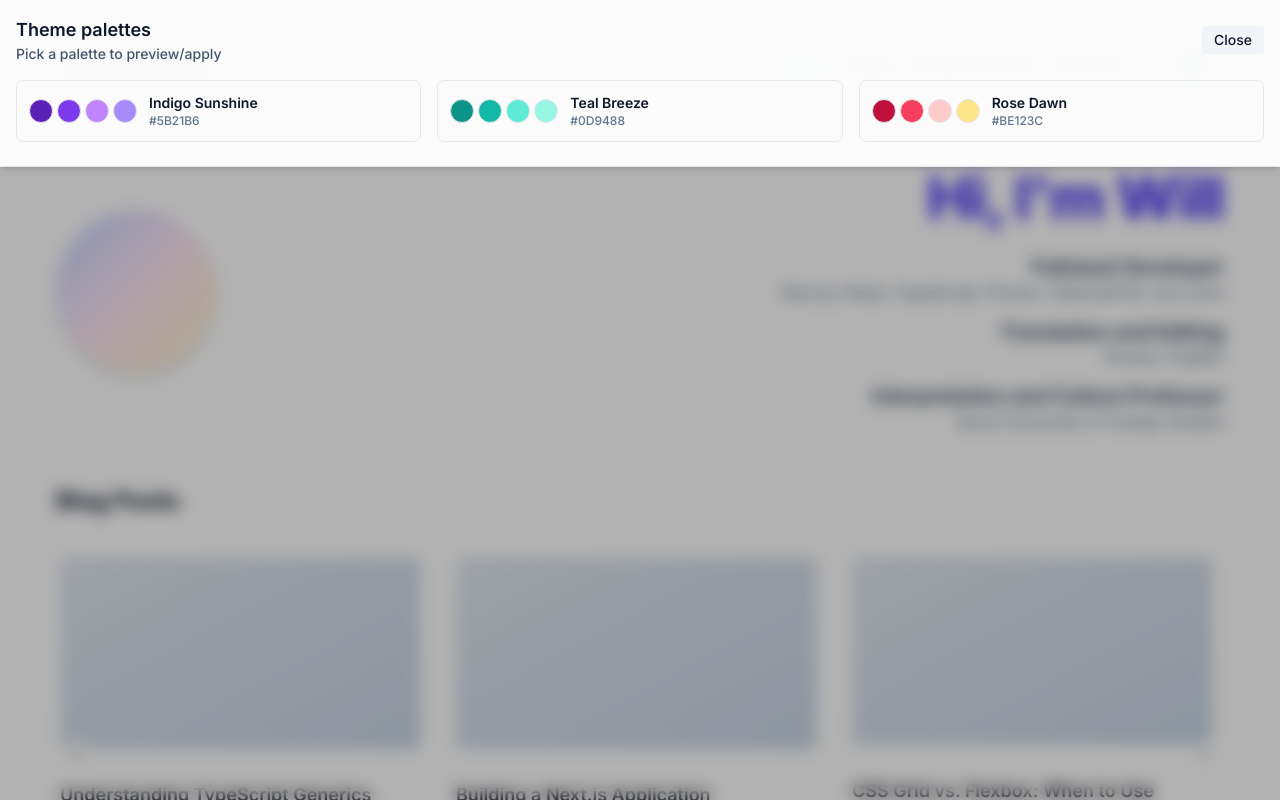
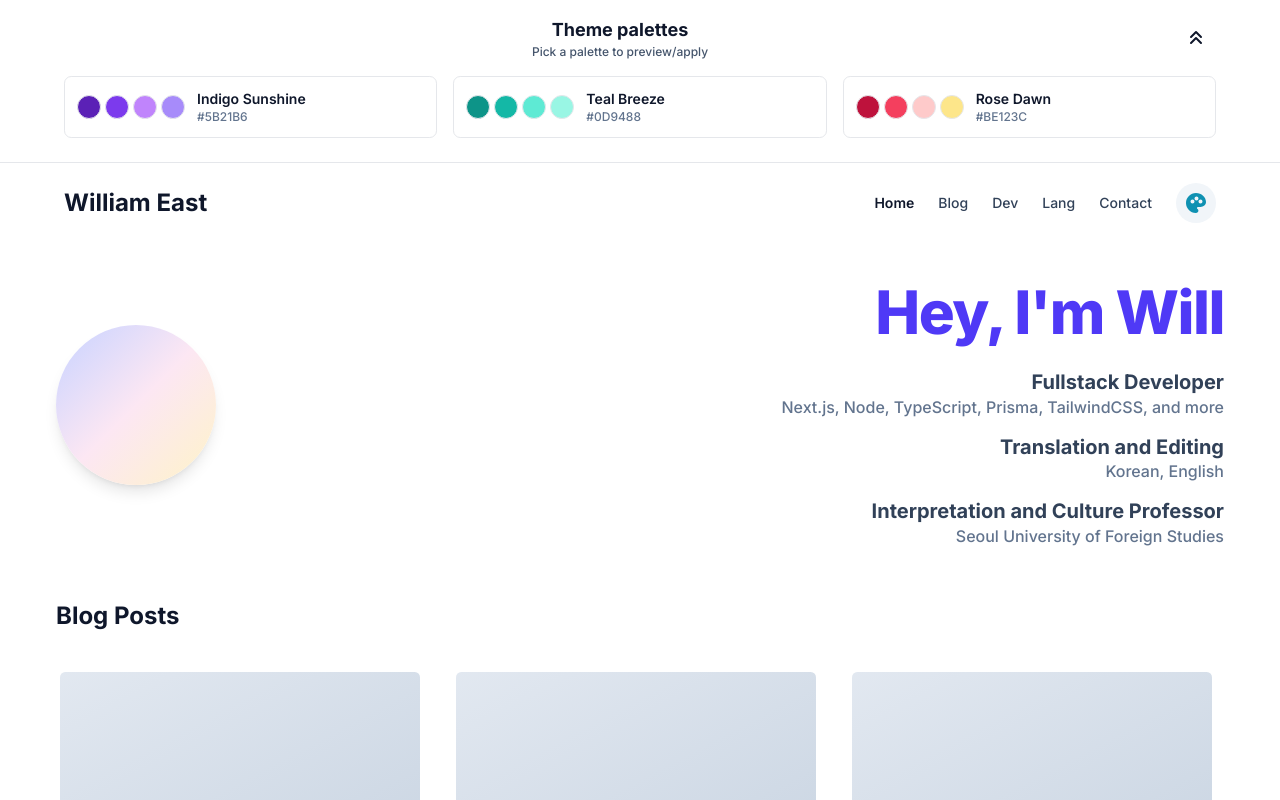
Before and after one commit to wjbetech/blogfolio, a Next.js app: page / in a window 1280 px wide. Both pictures are taken after a click on the button 1192 px from the left and 64 px from the top of the page. Shown: the top 800 px of the page. Built offline with nearby package versions, Linux system fonts and the light colour scheme.

Commit message:
feat/theme-drawer: implemented working toggler for the theme drawer

```diff
--- a/package.json
+++ b/package.json
@@ -14,6 +14,7 @@
     "class-variance-authority": "^0.7.1",
     "clsx": "^2.1.1",
     "embla-carousel-react": "^8.6.0",
+    "framer-motion": "^12.29.2",
     "next": "16.1.6",
     "radix-ui": "^1.4.3",
     "react": "19.2.3",
--- a/src/app/layout.tsx
+++ b/src/app/layout.tsx
@@ -1,8 +1,8 @@
 import type { Metadata } from "next";
 import { Geist, Geist_Mono, Inter } from "next/font/google";
 import "./globals.css";
-import Navbar from "@/components/Navbar/Navbar";
 import Footer from "@/components/Footer/Footer";
+import HeaderWithDrawer from "@/components/HeaderWithDrawer/HeaderWithDrawer";
 
 const inter = Inter({ subsets: ["latin"], variable: "--font-sans" });
 
@@ -29,7 +29,7 @@ export default function RootLayout({
   return (
     <html lang="en" className={inter.variable}>
       <body className={`${geistSans.variable} ${geistMono.variable} antialiased text-slate-900`}>
-        <Navbar />
+        <HeaderWithDrawer />
         <main className="max-w-7xl mx-auto px-10 py-8">{children}</main>
         <Footer />
       </body>
--- /dev/null
+++ b/src/components/HeaderWithDrawer/HeaderWithDrawer.tsx
@@ -0,0 +1,28 @@
+"use client";
+
+import { useState } from "react";
+import Navbar from "../Navbar/Navbar";
+import ThemeDrawer from "../ThemeDrawer/ThemeDrawer";
+
+export default function HeaderWithDrawer() {
+  const [open, setOpen] = useState(false);
+  const [activePalette, setActivePalette] = useState<string | null>(null);
+
+  const toggleDrawer = () => setOpen((v) => !v);
+
+  return (
+    <>
+      <ThemeDrawer
+        open={open}
+        onClose={() => setOpen(false)}
+        onSelect={(id) => {
+          setActivePalette(id);
+          setOpen(false);
+        }}
+        active={activePalette}
+      />
+
+      <Navbar onToggle={toggleDrawer} isDrawerOpen={open} activePalette={activePalette} />
+    </>
+  );
+}
--- a/src/components/Hero/Hero.tsx
+++ b/src/components/Hero/Hero.tsx
@@ -8,7 +8,7 @@ export default function Hero() {
 
         <div className="flex-1 text-right">
           <h1 className="text-4xl md:text-6xl font-extrabold tracking-tight text-indigo-600 leading-tight">
-            Hi, I&apos;m Will
+            Hey, I&apos;m Will
           </h1>
 
           <div className="mt-4 space-y-2 text-lg md:text-xl leading-relaxed text-slate-700">
--- /dev/null
+++ b/src/components/Icons/UpArrowIcon.tsx
@@ -0,0 +1,22 @@
+import React from "react";
+
+export default function UpArrowIcon(props: React.SVGProps<SVGSVGElement>) {
+  return (
+    <svg
+      xmlns="http://www.w3.org/2000/svg"
+      width="24"
+      height="24"
+      viewBox="0 0 24 24"
+      fill="none"
+      stroke="currentColor"
+      stroke-width="2"
+      stroke-linecap="round"
+      stroke-linejoin="round"
+      className="icon icon-tabler icons-tabler-outline icon-tabler-chevrons-up"
+      {...props}>
+      <path stroke="none" d="M0 0h24v24H0z" fill="none" />
+      <path d="M7 11l5 -5l5 5" />
+      <path d="M7 17l5 -5l5 5" />
+    </svg>
+  );
+}
--- a/src/components/Navbar/Navbar.tsx
+++ b/src/components/Navbar/Navbar.tsx
@@ -2,62 +2,56 @@
 
 import Link from "next/link";
 import { usePathname } from "next/navigation";
-import { useState } from "react";
-import ColorPaletteIcon from "../Icons/ColorPalette";
-import ThemeDrawer from "../ThemeDrawer/ThemeDrawer";
+import ColorPaletteIcon from "../Icons/ColorPaletteIcon";
 
-const navLinks = [
-  { id: "1", href: "/", label: "Home" },
-  { id: "2", href: "/portfolio", label: "Blog" },
-  { id: "3", href: "/language-work", label: "Lang. Services" },
-  { id: "4", href: "/contact", label: "Contact" }
-];
+export default function Navbar({
+  onToggle,
+  isDrawerOpen
+  // activePalette IMPLEMENT THIS
+}: {
+  onToggle?: () => void;
+  isDrawerOpen?: boolean;
+  activePalette?: string | null;
+}) {
+  const pathname = usePathname();
 
-export default function Navbar() {
-  const pathname = usePathname();
-  const [open, setOpen] = useState(false);
-  const [activePalette, setActivePalette] = useState<string | null>(null);
+  const navLinks = [
+    { id: "1", href: "/", label: "Home" },
+    { id: "2", href: "/portfolio", label: "Blog" },
+    { id: "3", href: "/projects", label: "Dev" },
+    { id: "4", href: "/language-work", label: "Lang" },
+    { id: "5", href: "/contact", label: "Contact" }
+  ];
 
   return (
-    <header className="">
-      <div className="max-w-7xl mx-auto px-16 flex items-center align-middle justify-between h-32">
+    <header>
+      <div className="max-w-7xl mx-auto px-6 md:px-16 flex items-center justify-between h-20">
         <Link href="/" className="text-2xl font-bold">
           William East
         </Link>
-        <nav className="flex gap-4 items-center align-middle">
-          {navLinks.map((link) => {
-            const isActive = pathname === link.href;
 
-            return (
-              <Link key={link.label} href={link.href}>
-                <span className="font-bold">{link.id}</span>{" "}
-                <span className={isActive ? "text-primary underline underline-offset-2" : "text-slate-900"}>
-                  {link.label}
-                </span>
+        <div className="flex items-center">
+          <nav className="flex items-center gap-4 md:gap-6">
+            {navLinks.map((link) => (
+              <Link
+                key={link.id}
+                href={link.href}
+                className={`text-sm ${pathname === link.href ? "font-semibold" : "text-slate-700"}`}>
+                {link.label}
               </Link>
-            );
-          })}
+            ))}
+          </nav>
 
           <button
-            onClick={() => setOpen(true)}
-            className="ml-6 rounded-full p-3 bg-slate-100 shadow-lg cursor-pointer"
-            aria-label="Open theme palettes"
-            aria-expanded={open}>
-            <ColorPaletteIcon className="w-6 h-6 text-primary" />
+            type="button"
+            aria-label="Theme settings"
+            aria-expanded={isDrawerOpen}
+            onClick={() => onToggle?.()}
+            className="ml-6 p-2 rounded-full bg-slate-100 hover:bg-slate-200 flex items-center justify-center cursor-pointer">
+            <ColorPaletteIcon className="text-primary" />
           </button>
-        </nav>
+        </div>
       </div>
-
-      <ThemeDrawer
-        open={open}
-        onClose={() => setOpen(false)}
-        onSelect={(id) => {
-          setActivePalette(id);
-          setOpen(false);
-          // TODO: apply theme -> hook into app theme logic later
-        }}
-        active={activePalette}
-      />
     </header>
   );
 }
--- a/src/components/ThemeDrawer/ThemeDrawer.tsx
+++ b/src/components/ThemeDrawer/ThemeDrawer.tsx
@@ -1,7 +1,9 @@
 "use client";
 
 import React from "react";
+import { AnimatePresence, motion } from "framer-motion";
 import PaletteItem from "../Theme/PaletteItem";
+import UpArrowIcon from "../Icons/UpArrowIcon";
 
 type Palette = {
   id: string;
@@ -26,46 +28,38 @@ export default function ThemeDrawer({
     { id: "rose", name: "Rose Dawn", colors: ["#BE123C", "#F43F5E", "#FECACA", "#FDE68A"] }
   ];
 
-  if (!open) return null;
-
   return (
-    <>
-      {/* backdrop */}
-      <div className="fixed inset-0 z-40 bg-black/30 backdrop-blur-sm" onClick={onClose} aria-hidden />
-
-      {/* drawer */}
-      <div className="fixed inset-x-0 top-0 z-50 bg-white/95 backdrop-blur-sm shadow-md border-b">
-        <div className="max-w-7xl mx-auto px-4 py-4 flex items-center justify-between">
-          <div>
-            <h3 className="text-lg font-semibold">Theme palettes</h3>
-            <p className="text-sm text-slate-600">Pick a palette to preview/apply</p>
+    <AnimatePresence initial={false}>
+      {open && (
+        <motion.div
+          key="theme-drawer"
+          initial={{ height: 0, opacity: 0 }}
+          animate={{ height: "auto", opacity: 1 }}
+          exit={{ height: 0, opacity: 0 }}
+          transition={{ duration: 0.28, ease: "easeInOut" }}
+          className="overflow-hidden border-b bg-white">
+          <div className="max-w-7xl mx-auto py-4 flex items-center justify-between px-16">
+            <div className="flex flex-col mx-auto">
+              <h3 className="text-lg font-bold m-auto place-self-center">Theme palettes</h3>
+              <p className="text-xs text-slate-600">Pick a palette to preview/apply</p>
             </div>
 
             <div>
-            <button
-              onClick={onClose}
-              aria-label="Close theme drawer"
-              className="text-sm px-3 py-1 rounded bg-slate-100 hover:bg-slate-200">
-              Close
+              <button onClick={onClose} aria-label="Close theme drawer" className="text-sm p-2 cursor-pointer">
+                <UpArrowIcon />
               </button>
             </div>
           </div>
 
-        <div className="max-w-7xl mx-auto px-4 pb-6">
+          <div className="max-w-7xl mx-auto px-16 pb-6">
             <div className="grid grid-cols-1 sm:grid-cols-3 gap-4">
               {palettes.map((p) => (
-              <PaletteItem
-                key={p.id}
-                palette={p}
-                onSelect={(id) => {
-                  onSelect(id);
-                }}
-                selected={active === p.id}
-              />
+                <PaletteItem key={p.id} palette={p} onSelect={(id) => onSelect(id)} selected={active === p.id} />
               ))}
             </div>
           </div>
-      </div>
-    </>
+        </motion.div>
+      )}
+    </AnimatePresence>
   );
 }
```
Also changed, not shown: src/components/Icons/ColorPaletteIcon.tsx (renamed from src/components/Icons/ColorPalette.tsx), 1 other file (tests, documents, lock files or other folders). Lines whose indentation alone changed are shown as unchanged.
